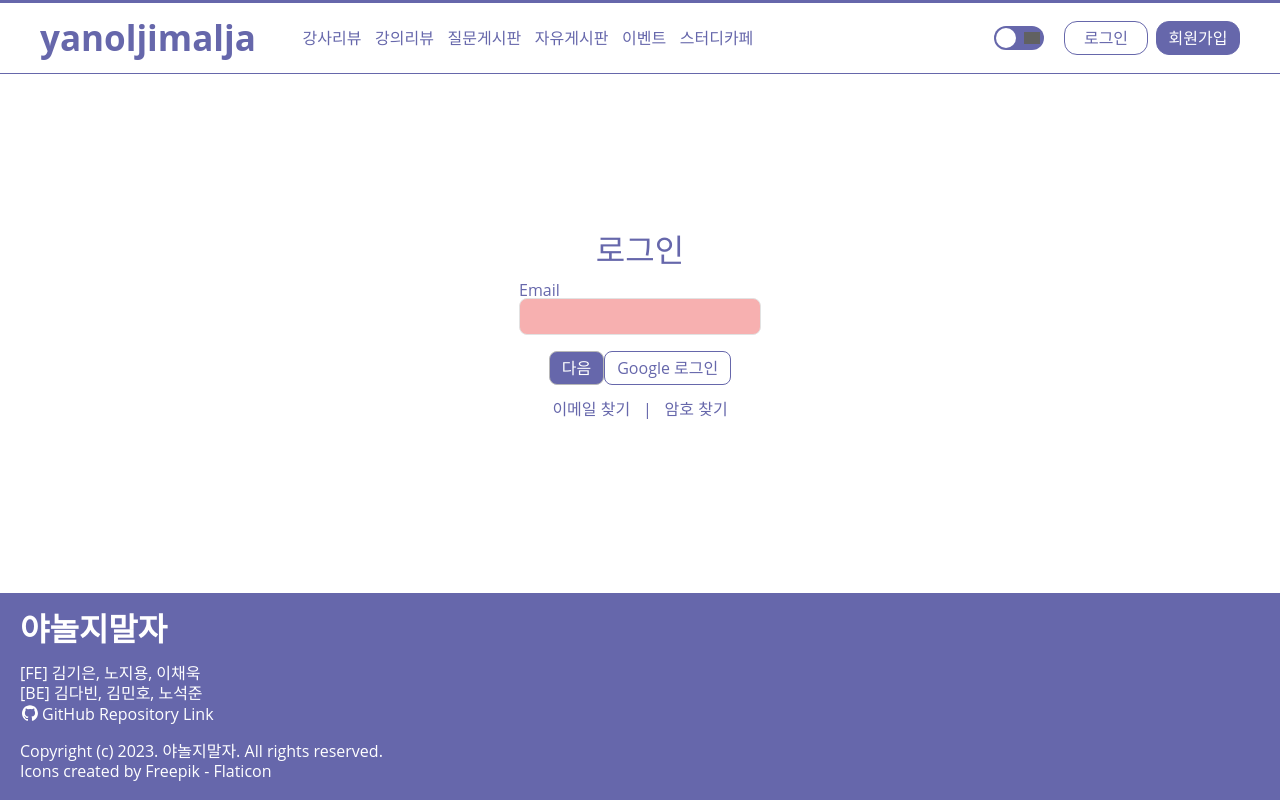
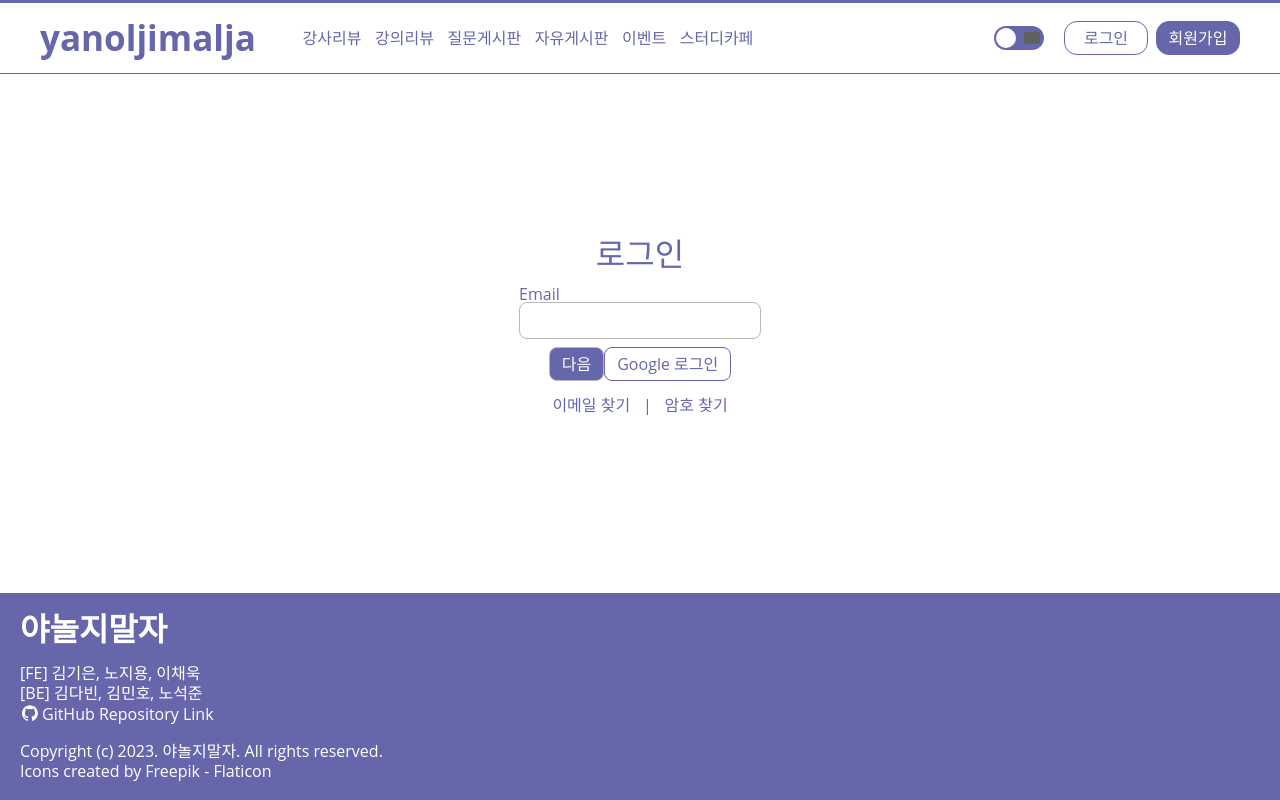
Before and after one commit to codestates-seb/seb42_main_027, a React (Create React App) app in the folder client/: page /login in a window 1280 px wide. Built offline with nearby package versions, Linux system fonts and the light colour scheme; grey boxes are pictures that could not be loaded.

Commit message:
feat: 새로운 props 추가 및 props에 대한 스타일 동적으로 변하는 기능 추가

```diff
--- a/client/src/components/common/BaseButton.tsx
+++ b/client/src/components/common/BaseButton.tsx
@@ -62,6 +62,7 @@ function BaseButton({ size, color, onClick, disabled, children }: ButtonProps) {
     </StyledButton>
   );
 }
+
 BaseButton.defaultProps = {
   onClick: undefined,
 };
--- a/client/src/components/common/Input.tsx
+++ b/client/src/components/common/Input.tsx
@@ -1,39 +1,101 @@
 import styled from 'styled-components';
 import theme from 'theme';
 
-const { colors } = theme;
+const { danger, success, fontColor, pointColor, gray } = theme.colors;
+const dangerRGB = '236, 60, 60';
+const successRGB = '101, 226, 113';
 
 const Label = styled.label`
   display: flex;
   flex-direction: column;
-  color: ${colors.pointColor};
+  color: ${pointColor};
 `;
 
 const StyleInput = styled.input`
-  border: 1px solid ${colors.gray};
   padding: 0.4rem 1rem;
   border-radius: 0.5rem;
+  margin-bottom: 0.5rem;
+  background-color: ${({ color }) => {
+    switch (color) {
+      case 'danger':
+        return `rgba(${dangerRGB}, 0.2)`;
+      case 'success':
+        return `rgba(${successRGB}, 0.2)`;
+      default:
+        return 'white';
+    }
+  }};
+  border: 1px solid
+    ${({ color }) => {
+      switch (color) {
+        case 'danger':
+          return danger;
+        case 'success':
+          return success;
+        default:
+          return gray;
+      }
+    }};
+  color: ${({ color }) => {
+    switch (color) {
+      case 'danger':
+        return danger;
+      case 'success':
+        return success;
+      default:
+        return fontColor;
+    }
+  }};
+`;
+
+const StyleErrorMessage = styled.p`
   margin-bottom: 1rem;
-  color: ${colors.fontColor};
-  background-color: ${colors.danger};
-  opacity: 40%;
+  color: ${danger};
 `;
 
 type InputProps = {
+  placeholder?: string;
+  errorMessage?: string;
+  color?: 'danger' | 'success';
+  label: string;
   type: string;
-  label: string;
   id: string;
   onChange: React.ChangeEventHandler<HTMLInputElement>;
   value: string;
 };
 
-function Input({ label, type, id, onChange, value }: InputProps) {
+function Input({
+  placeholder,
+  errorMessage,
+  color,
+  label,
+  type,
+  id,
+  onChange,
+  value,
+}: InputProps) {
   return (
     <Label htmlFor={id}>
       {label}
-      <StyleInput onChange={onChange} type={type} id={id} value={value} />
+      <StyleInput
+        color={color}
+        placeholder={placeholder}
+        onChange={onChange}
+        type={type}
+        id={id}
+        value={value}
+      />
+      {color === 'danger' ? (
+        <StyleErrorMessage>{errorMessage}</StyleErrorMessage>
+      ) : null}
     </Label>
   );
 }
 
+Input.defaultProps = {
+  errorMessage: undefined,
+  color: undefined,
+  placeholder: undefined,
+};
+
 export default Input;
```
